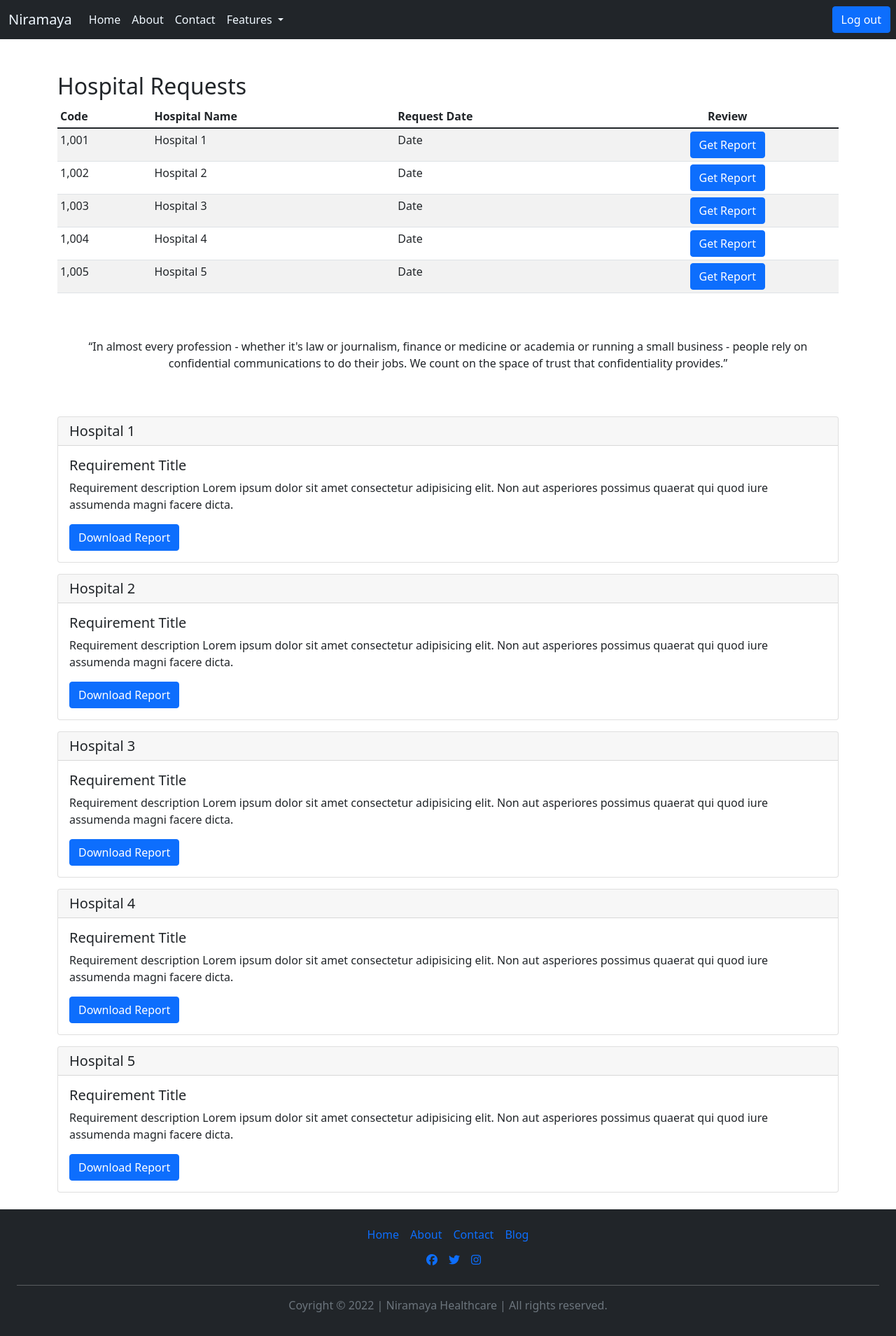
After one commit to Divyansh1315/CodeScript-Paradise, a Django app: template niramaya/templates/niramaya/request.html in a window 1280 px wide. The commit adds this page. Shown: the whole page at 70% size. Run offline with Django 4.2, Linux system fonts and the light colour scheme; the template is opened without the code that fills it, so the values that code supplies are empty; some libraries are stand-ins or nearby versions.

Commit message:
Hospital request Updated

```diff
--- /dev/null
+++ b/niramaya/templates/niramaya/request.html
@@ -0,0 +1,323 @@
+<!DOCTYPE html>
+<html lang="en">
+  <head>
+    <!-- Required meta tags -->
+    <meta charset="utf-8" />
+    <meta name="viewport" content="width=device-width, initial-scale=1" />
+
+    <!-- Bootstrap CSS -->
+    <link
+      href="https://cdn.jsdelivr.net/npm/bootstrap@5.1.3/dist/css/bootstrap.min.css"
+      rel="stylesheet"
+      integrity="sha384-1BmE4kWBq78iYhFldvKuhfTAU6auU8tT94WrHftjDbrCEXSU1oBoqyl2QvZ6jIW3"
+      crossorigin="anonymous"
+    />
+    <script
+      src="https://kit.fontawesome.com/321e2dcd1b.js"
+      crossorigin="anonymous"
+    ></script>
+    <title>Niramaya Healthcare</title>
+  </head>
+  <body>
+    <nav class="navbar navbar-expand-lg navbar-light bg-dark">
+      <div class="container-fluid">
+        <a
+          class="navbar-brand"
+          style="color: aliceblue"
+          href="/niramaya/templates/niramaya/index.html"
+          >Niramaya</a
+        >
+        <button
+          class="navbar-toggler"
+          type="button"
+          data-bs-toggle="collapse"
+          data-bs-target="#navbarSupportedContent"
+          aria-controls="navbarSupportedContent"
+          aria-expanded="false"
+          aria-label="Toggle navigation"
+        >
+          <span class="navbar-toggler-icon"></span>
+        </button>
+        <div class="collapse navbar-collapse" id="navbarSupportedContent">
+          <ul class="navbar-nav me-auto mb-2 mb-lg-0">
+            <li class="nav-item">
+              <a
+                class="nav-link active"
+                aria-current="page"
+                style="color: aliceblue"
+                href="/niramaya/templates/niramaya/index.html"
+                >Home</a
+              >
+            </li>
+            <li class="nav-item">
+              <a
+                class="nav-link active"
+                style="color: aliceblue"
+                href="/about.html"
+                >About</a
+              >
+            </li>
+            <li class="nav-item">
+              <a
+                class="nav-link active"
+                style="color: aliceblue"
+                href="/contact.html"
+                >Contact</a
+              >
+            </li>
+            <li class="nav-item dropdown">
+              <a
+                class="nav-link active dropdown-toggle"
+                href="#"
+                id="navbarDropdown"
+                style="color: aliceblue"
+                role="button"
+                data-bs-toggle="dropdown"
+                aria-expanded="false"
+              >
+                Features
+              </a>
+              <ul class="dropdown-menu" aria-labelledby="navbarDropdown">
+                <li>
+                  <a class="dropdown-item" href="blog.html"
+                    >Referral Requests</a
+                  >
+                </li>
+                <li>
+                  <a class="dropdown-item" href="all-blogs.html"
+                    >Web Developement</a
+                  >
+                </li>
+                <li><hr class="dropdown-divider" /></li>
+                <li>
+                  <a class="dropdown-item" href="error-404.html"
+                    >More content coming soon</a
+                  >
+                </li>
+              </ul>
+            </li>
+          </ul>
+        </div>
+      </div>
+
+      <div class="col-lg-8 d-grid gap-2 d-md-flex justify-content-md-end">
+        <div class="mx-2">
+          <button type="button" class="btn btn-primary">Log out</button>
+        </div>
+      </div>
+    </nav>
+
+    <!-- -----------Hospital Request---------------- -->
+
+    <div class="container my-5">
+      <h2>Hospital Requests</h2>
+      <div class="table-responsive">
+        <table class="table table-striped table-sm">
+          <thead>
+            <tr>
+              <th scope="col">Code</th>
+              <th scope="col">Hospital Name</th>
+              <th scope="col">Request Date</th>
+              <th scope="col" class="text-center">Review</th>
+            </tr>
+          </thead>
+          <tbody>
+            <tr>
+              <td>1,001</td>
+              <td>Hospital 1</td>
+              <td>Date</td>
+              <td class="text-center">
+                <a href="#hosp1"
+                  ><button class="btn btn-primary btn-round-full">
+                    Get Report
+                  </button></a
+                >
+              </td>
+            </tr>
+            <tr>
+              <td>1,002</td>
+              <td>Hospital 2</td>
+              <td>Date</td>
+              <td class="text-center">
+                <a href="#hosp2"
+                  ><button class="btn btn-primary btn-round-full">
+                    Get Report
+                  </button></a
+                >
+              </td>
+            </tr>
+
+            <tr>
+              <td>1,003</td>
+              <td>Hospital 3</td>
+              <td>Date</td>
+              <td class="text-center">
+                <a href="#hosp3"
+                  ><button class="btn btn-primary btn-round-full">
+                    Get Report
+                  </button></a
+                >
+              </td>
+            </tr>
+            <tr>
+              <td>1,004</td>
+              <td>Hospital 4</td>
+              <td>Date</td>
+              <td class="text-center">
+                <a href="#hosp4"
+                  ><button class="btn btn-primary btn-round-full">
+                    Get Report
+                  </button></a
+                >
+              </td>
+            </tr>
+            <tr>
+              <td>1,005</td>
+              <td>Hospital 5</td>
+              <td>Date</td>
+              <td class="text-center">
+                <a href="#hosp5"
+                  ><button class="btn btn-primary btn-round-full">
+                    Get Report
+                  </button></a
+                >
+              </td>
+            </tr>
+          </tbody>
+        </table>
+      </div>
+    </div>
+    <!-- ----------------quote----------------- -->
+    <section class="section about-page">
+      <div class="container my-5">
+        <div class="row">
+          <div class="col-lg-12">
+            <p class="text-center">
+              “In almost every profession - whether it's law or journalism,
+              finance or medicine or academia or running a small business -
+              people rely on confidential communications to do their jobs. We
+              count on the space of trust that confidentiality provides.”
+            </p>
+          </div>
+        </div>
+      </div>
+    </section>
+
+    <!-- ------------Download Report--------------- -->
+
+    <section class="hospital-cards">
+      <div class="container">
+        <div class="card" id="hosp1">
+          <h5 class="card-header">Hospital 1</h5>
+          <div class="card-body">
+            <h5 class="card-title">Requirement Title</h5>
+            <p class="card-text">
+              Requirement description Lorem ipsum dolor sit amet consectetur
+              adipisicing elit. Non aut asperiores possimus quaerat qui quod
+              iure assumenda magni facere dicta.
+            </p>
+            <a href="#" class="btn btn-primary btn-round-full"
+              >Download Report</a
+            >
+          </div>
+        </div>
+        <div class="card my-3" id="hosp2">
+          <h5 class="card-header">Hospital 2</h5>
+          <div class="card-body">
+            <h5 class="card-title">Requirement Title</h5>
+            <p class="card-text">
+              Requirement description Lorem ipsum dolor sit amet consectetur
+              adipisicing elit. Non aut asperiores possimus quaerat qui quod
+              iure assumenda magni facere dicta.
+            </p>
+            <a href="#" class="btn btn-primary btn-round-full"
+              >Download Report</a
+            >
+          </div>
+        </div>
+        <div class="card mb-3" id="hosp3">
+          <h5 class="card-header">Hospital 3</h5>
+          <div class="card-body">
+            <h5 class="card-title">Requirement Title</h5>
+            <p class="card-text">
+              Requirement description Lorem ipsum dolor sit amet consectetur
+              adipisicing elit. Non aut asperiores possimus quaerat qui quod
+              iure assumenda magni facere dicta.
+            </p>
+            <a href="#" class="btn btn-primary btn-round-full"
+              >Download Report</a
+            >
+          </div>
+        </div>
+        <div class="card mb-3" id="hosp4">
+          <h5 class="card-header">Hospital 4</h5>
+          <div class="card-body">
+            <h5 class="card-title">Requirement Title</h5>
+            <p class="card-text">
+              Requirement description Lorem ipsum dolor sit amet consectetur
+              adipisicing elit. Non aut asperiores possimus quaerat qui quod
+              iure assumenda magni facere dicta.
+            </p>
+            <a href="#" class="btn btn-primary btn-round-full"
+              >Download Report</a
+            >
+          </div>
+        </div>
+        <div class="card mb-3" id="hosp5">
+          <h5 class="card-header">Hospital 5</h5>
+          <div class="card-body">
+            <h5 class="card-title">Requirement Title</h5>
+            <p class="card-text">
+              Requirement description Lorem ipsum dolor sit amet consectetur
+              adipisicing elit. Non aut asperiores possimus quaerat qui quod
+              iure assumenda magni facere dicta.
+            </p>
+            <a href="#" class="btn btn-primary btn-round-full"
+              >Download Report</a
+            >
+          </div>
+        </div>
+      </div>
+    </section>
+    <!-- --------Footer Section--------- -->
+
+    <footer class="py-3 my-4 bg-dark mb-0">
+      <ul class="nav justify-content-center pb-1 mb-0">
+        <li class="nav-item">
+          <a href="/index.html" class="nav-link px-2">Home</a>
+        </li>
+        <li class="nav-item">
+          <a href="/about.html" class="nav-link px-2">About</a>
+        </li>
+        <li class="nav-item">
+          <a href="contact.html" class="nav-link px-2">Contact</a>
+        </li>
+        <li class="nav-item">
+          <a href="blog.html" class="nav-link px-2">Blog</a>
+        </li>
+      </ul>
+      <ul class="nav justify-content-center pb-2 list-unstyled">
+        <li class="ms-3">
+          <a href="#"><i class="fab fa-facebook"></i></a>
+        </li>
+        <li class="ms-3">
+          <a href="#"><i class="fab fa-twitter"></i></a>
+        </li>
+        <li class="ms-3">
+          <a href="#"><i class="fab fa-instagram"></i></a>
+        </li>
+      </ul>
+      <hr class="mx-4 px-4" / style="color: white;">
+      <p class="text-center text-muted">
+        Coyright © 2022 | Niramaya Healthcare | All rights reserved.
+      </p>
+    </footer>
+
+    <!-- Option 1: Bootstrap Bundle with Popper -->
+    <script
+      src="https://cdn.jsdelivr.net/npm/bootstrap@5.1.3/dist/js/bootstrap.bundle.min.js"
+      integrity="sha384-ka7Sk0Gln4gmtz2MlQnikT1wXgYsOg+OMhuP+IlRH9sENBO0LRn5q+8nbTov4+1p"
+      crossorigin="anonymous"
+    ></script>
+  </body>
+</html>
```
Also changed, not shown: niramaya/templates/niramaya/index.html (+21 -22 lines).
